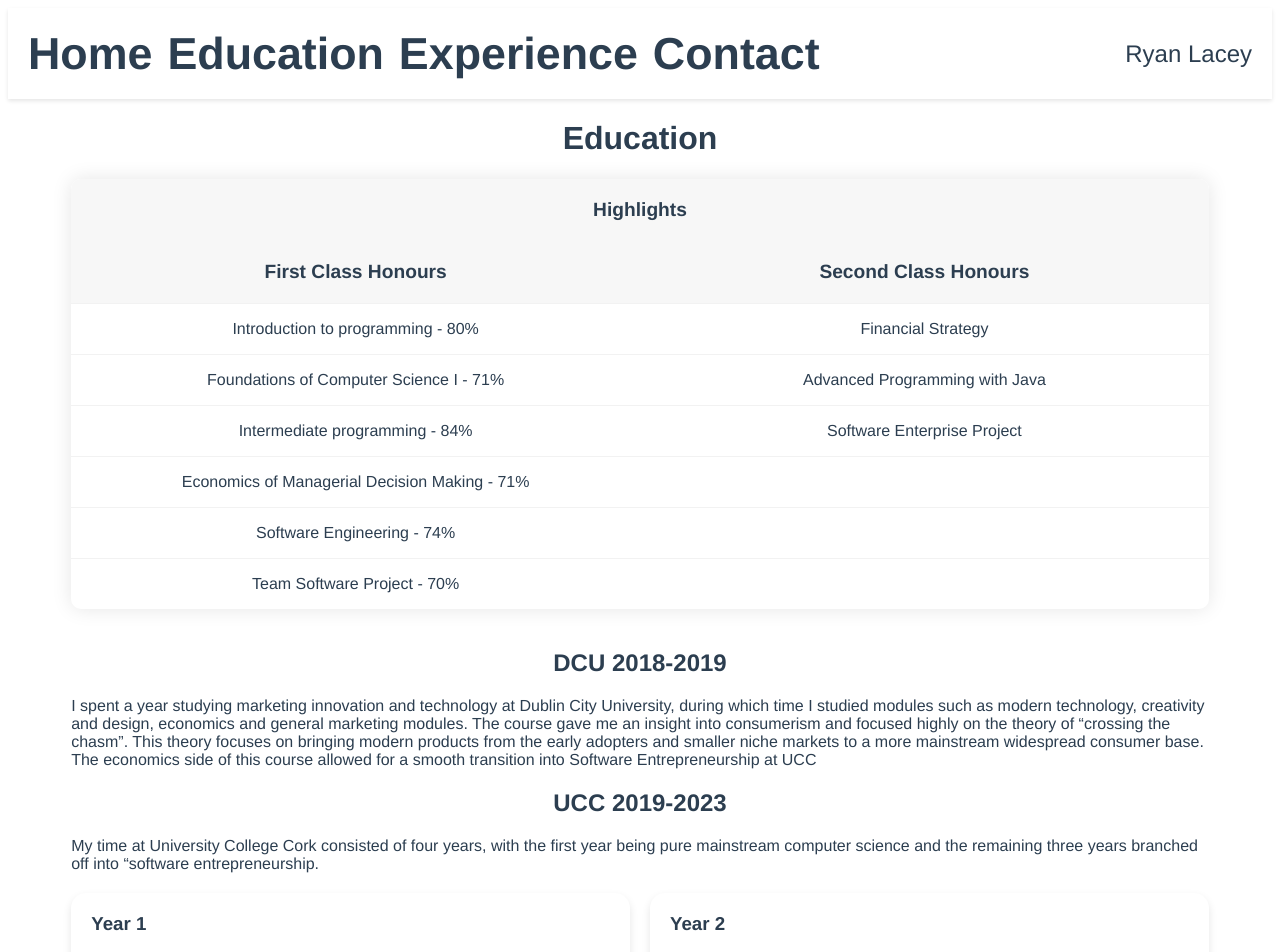
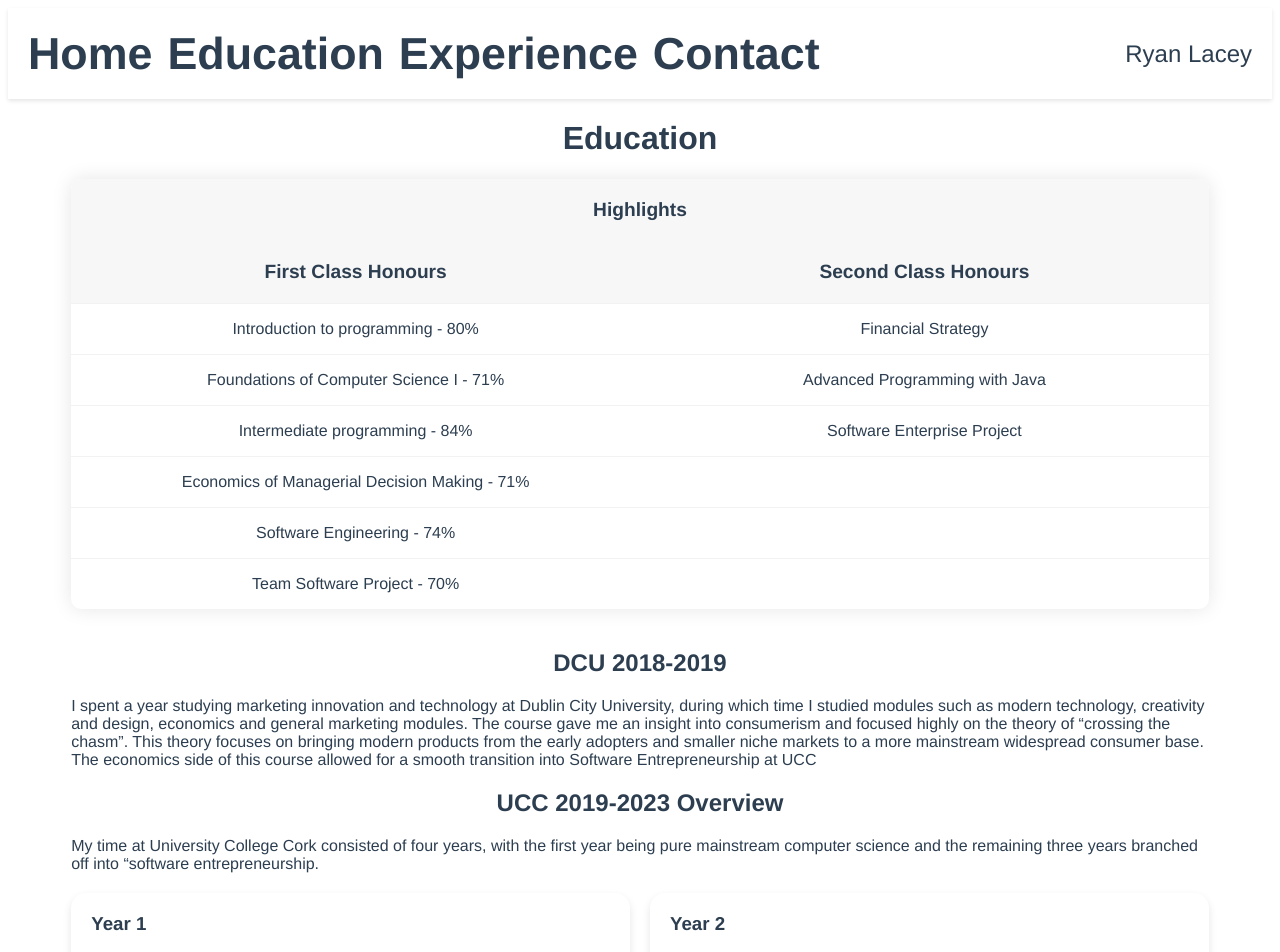
Before and after one commit to ryanlacey20/resume_website, a Vue app: page /Education in a window 1280 px wide. Shown: the top 952 px of the page. Built offline with nearby package versions, Linux system fonts and the light colour scheme.

Commit message:
update title

```diff
--- a/src/views/EducationPage.vue
+++ b/src/views/EducationPage.vue
@@ -43,8 +43,10 @@
       <h2>DCU 2018-2019</h2>
 
       <article>
-        I spent a year studying marketing innovation and technology at Dublin City University, during which time I studied
-        modules such as modern technology, creativity and design, economics and general marketing modules. The course gave
+        I spent a year studying marketing innovation and technology at Dublin City University, during which time I
+        studied
+        modules such as modern technology, creativity and design, economics and general marketing modules. The course
+        gave
         me
         an insight into consumerism and focused highly on the theory of “crossing the chasm”. This theory focuses on
         bringing
@@ -52,7 +54,7 @@
         The
         economics side of this course allowed for a smooth transition into Software Entrepreneurship at UCC
       </article>
-      <h2>UCC 2019-2023</h2>
+      <h2>UCC 2019-2023 Overview</h2>
       <article>
         My time at University College Cork consisted of four years, with the first year being pure mainstream computer
         science
```
